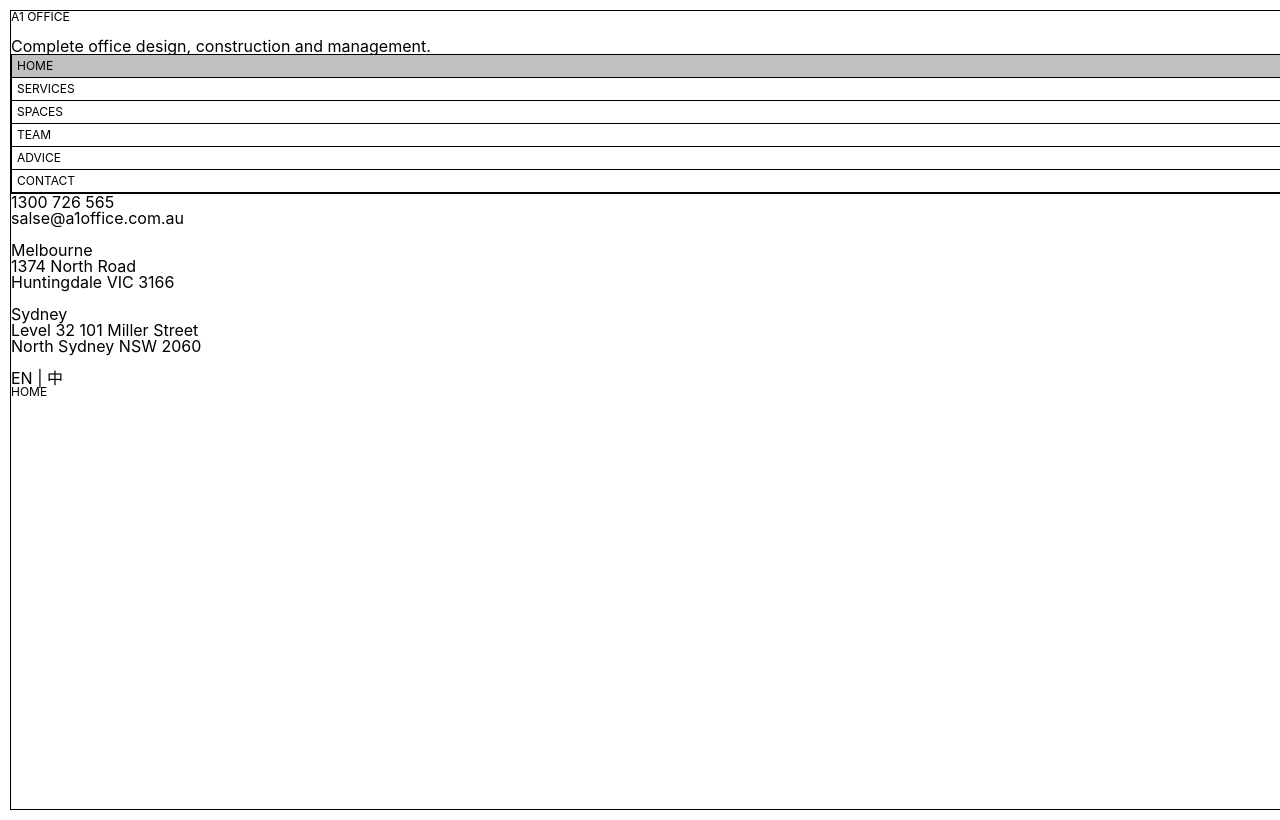
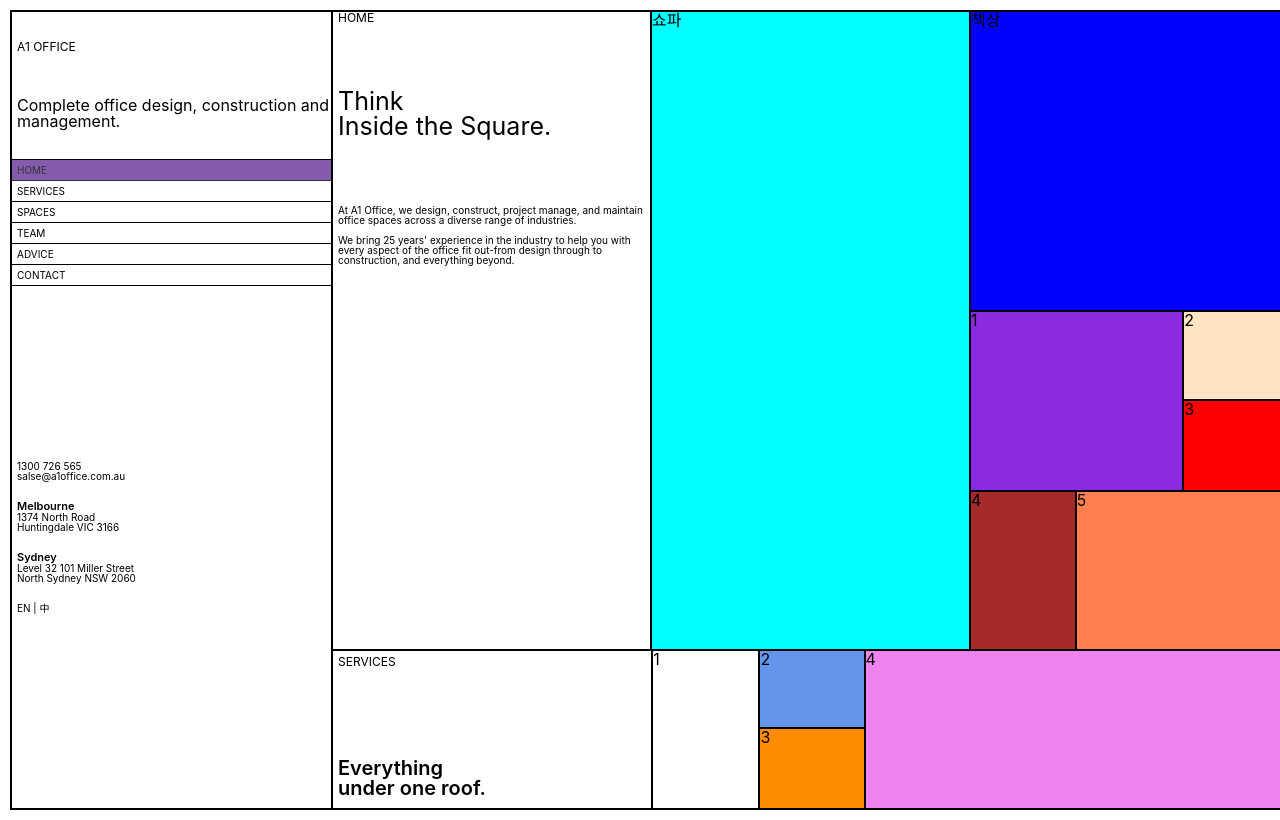
Before and after one commit to Exist95/html-css_Practice, a plain HTML site: page css챌린지 12일/index.html in a window 1280 px wide. Drawn offline with nearby package versions, Linux system fonts and the light colour scheme.

Commit message:
20220306

```diff
--- a/css챌린지 12일/index.html
+++ b/css챌린지 12일/index.html
@@ -13,7 +13,7 @@
                 <div class="title">A1 OFFICE</div>
                 <div class="left__des">Complete office design, construction and management.</div>
             </div>
-            <div class="left__grid">
+            <div class="left__table">
                 <div>HOME</div>
                 <div>SERVICES</div>
                 <div>SPACES</div>
@@ -22,24 +22,60 @@
                 <div>CONTACT</div>
             </div>
             <div class="left__info">
-                <div>1300 726 565</div>
-                <div>salse@a1office.com.au</div>
-                <br>
-                <h3>Melbourne</h3>
-                <div>1374 North Road</div>
-                <div>Huntingdale VIC 3166</div>
-                <br>
-                <h3>Sydney</h3>
+                <div class="box">
+                    <div>1300 726 565</div>
+                    <div>salse@a1office.com.au</div>
+                </div>
+                <div class="box">
+                    <div class="left__info__title">Melbourne</div>
+                    <div>1374 North Road</div>
+                    <div>Huntingdale VIC 3166</div>
+                </div>
+                <div class="box">
+                <div class="left__info__title">Sydney</div>
                 <div>Level 32 101 Miller Street</div>
                 <div>North Sydney NSW 2060</div>
-                <br>
-                <div>EN | 中</div>
+                </div>
+                <div class="box">EN | 中</div>
             </div>
-
         </div>
-            <div class="center">
+        <div class="center">
+            <div class="center__box1">
                 <div class="title">HOME</div>
+                <span class="des1">Think <br>Inside the Square.</span>
+                <div class="des2">At A1 Office, we design, construct, project manage, and maintain office spaces across a diverse range of industries.
+                <br><br>
+                We bring 25 years' experience in the industry to help you with every aspect of the office fit out-from design through to construction, and everything beyond.
+                </div>
             </div>
+        </div>
+        <div class="middle">
+            <div class="one">쇼파</div>
+        </div>
+        <div class="right">
+            <div class="two">책상</div>
+            <div class="three">
+                <div>1</div>
+                <div>2</div>
+                <div>3</div>
+            </div>
+            <div class="four">
+                <div>4</div>
+                <div>5</div>
+            </div>
+        </div>
+        <div class="footer">
+            <div class="footer__box1">
+                <div class="title">SERVICES</div>
+                <div class="untitle">Everything <Br>under one roof.</div>
+            </div>
+            <div class="footer__box2">
+                <div>1</div>
+                <div>2</div>
+                <div>3</div>
+            </div>
+            <div class="footer__box3">4</div>
+        </div>
     </div>
     </body>
 </html>
--- a/css챌린지 12일/style.css
+++ b/css챌린지 12일/style.css
@@ -9,10 +9,11 @@ body {
     height: 100vh;
     margin: 10px;
     display: grid;
-    border: 1px solid black;
+    border: 2px solid black;
 }
 
 .boddy {
+    display: grid;
     grid-template-columns: repeat(4, 1fr);
     grid-template-rows: repeat(5, 1fr);
 }
@@ -20,30 +21,166 @@ body {
     display: grid;
     grid-row: 1 / 6;
 }
+.top {
+    grid-row: 1 / 2;
+    display: flex;
+    flex-direction: column;
+    justify-content: space-evenly;
+}
 .title {
     font-size: 12px;
-    padding-bottom: 15px;
+    padding-left: 5px;
 }
-
-.left__grid {
-    display: grid;
-    grid-template-rows: 4 / 5;
-    border: 1px solid black;
-    font-size: 12px;
+.left__des {
+    margin: 15px 0px 0px 5px;
 }
-.left__grid div:nth-child(n) {
+.left__table {
+    display: flex;
+    flex-direction: column;
+    grid-template-rows: 2 / 3;
+    font-size: 10px;
+    border-top: 1px solid black;
+}
+.left__table > div {
+    padding: 5px;
     border-bottom: 1px solid black;
-    padding: 5px;
 }
-.left__grid div:nth-child(1) {
-    background-color: silver;
+.left__table div:nth-child(1) {
+    background-color: rebeccapurple;
+    opacity: 0.8;
 }
-
 .left__info {
-    grid-row: 5 / 6;
+    grid-row: 4 / 6;
+    font-size: 10px;
+    padding-left: 5px;
+}
+.left__info__title {
+    font-size: 11px;
+    font-weight: 600;
+}
+.box {
+    margin-bottom: 20px;
 }
 .center {
+    display: grid;
     grid-column: 2 / 3;
     grid-row: 1 / 5;
-    border: 1px 1px 0 1px solid black;
+    border-left: 2px solid black;
+    grid-template-rows: repeat(4, 1fr);
 }
+.center__box1 {
+    display: grid;
+    grid-row: 1 / 3;
+}
+.des1 {
+    font-size: 25px;
+    padding: 0 0 0 5px;
+}
+.des2 {
+    font-size: 10px;
+    padding: 0 0 0 5px;
+}
+.middle{
+    display: grid;
+    grid-row: 1 / 5;
+    border-left: 2px solid black;
+}
+.one {
+    background-color: aqua;
+}
+.right {
+    display: grid;
+    grid-row: 1 / 5;
+    border-left: 2px solid black;
+}
+.two {
+    grid-row: 1 / 3;
+    background-color: blue;
+    border-bottom: 2px solid black;
+}
+.three {
+    grid-row: 3 / 4;
+    display: grid;
+    grid-template-columns: repeat(3, 1fr);
+    grid-template-rows: repeat(2, 1fr);
+}
+.three div:nth-child(1){
+    grid-column: 1 / 3;
+    grid-row: 1 / -1;
+    background-color: blueviolet;
+}
+.three div:nth-child(2){
+    background-color: bisque;
+    border-left: 2px solid black;
+    border-bottom: 2px solid black;
+}
+.three div:nth-child(3){
+    background-color: red;
+    border-left: 2px solid black;
+
+}
+.four {
+    grid-row: 4 / 5;
+    display: grid;
+    grid-template-columns: repeat(3, 1fr);
+    border-top: 2px solid black;
+
+}
+.four div:nth-child(1){
+    background-color: brown;
+    grid-column: 1 / 2;
+    border-right: 2px solid black;
+}
+.four div:nth-child(2){
+    background-color: coral;
+    grid-column: 2 / -1;
+}
+.footer {
+    grid-row: 5 / 6;
+    grid-column: 2 / -1;
+    display: grid;
+    grid-template-columns: repeat(9, 1fr);
+    grid-template-rows: repeat(2, 1fr);
+    border-left: 2px solid black;
+    border-top: 2px solid black;
+}
+.footer__box1 {
+    grid-column: 1 / 4;
+    grid-row: 1 / -1;
+    display: flex;
+    flex-direction: column;
+    justify-content: space-between;
+    padding-top: 5px;
+}
+.untitle {
+    padding: 0 0 10px 5px;
+    font-size: 20px;
+    font-weight: 600;
+}
+.footer__box2 {
+    grid-column: 4 / 6;
+    grid-row: 1 / -1;
+    border-left: 2px solid black;
+    display: grid;
+    grid-template-columns: repeat(2, 1fr);
+    grid-template-rows: repeat(2, 1fr);
+}
+.footer__box2 div:nth-child(2){
+    grid-row: 1 / 2;
+    grid-column: 2 / 3;
+    background-color: cornflowerblue;
+    border-left: 2px solid black;
+    border-bottom: 2px solid black;
+}
+.footer__box2 div:nth-child(3){
+    grid-row: 2 / 3;
+    grid-column: 2 / 3;
+    background-color: darkorange;
+    border-left: 2px solid black;
+}
+.footer__box3 {
+    grid-column: 6 / -1;
+    background-color: violet;
+    grid-row: 1 / -1;
+    border-left: 2px solid black;
+}
```
